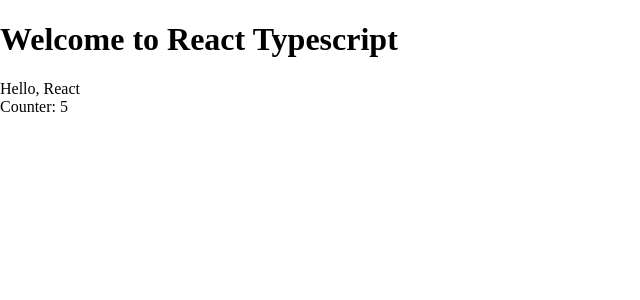
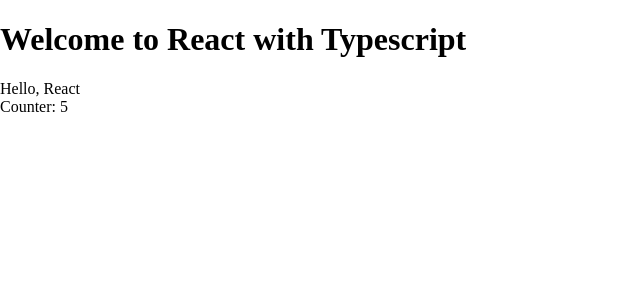
Before and after one commit to escsun/react-router-redux-typescript-tslint-sass-webpack-hmr, a React app: page / in a window 1280 px wide. Shown: the top 300 px of the page, without its empty margins (0-640 px from the left). Built offline with nearby package versions, Linux system fonts and the light colour scheme.

Commit message:
update App

```diff
--- a/src/components/app/App.tsx
+++ b/src/components/app/App.tsx
@@ -6,7 +6,7 @@
 function App() {
   return (
     <div>
-      <h1>Welcome to React Typescript</h1>
+      <h1>Welcome to React with Typescript</h1>
       <Hello name="React"/>
       <Counter />
     </div>
```
